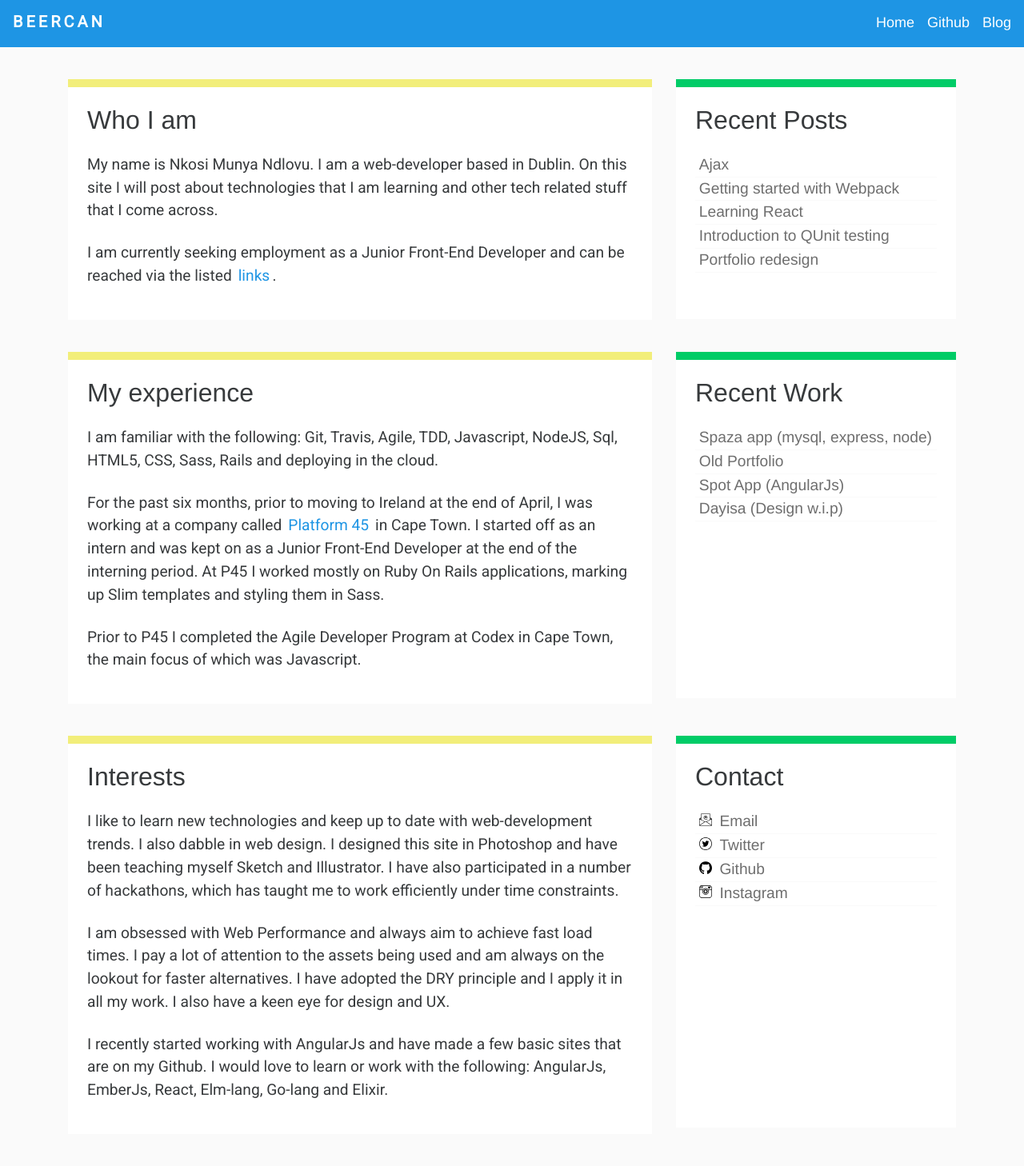
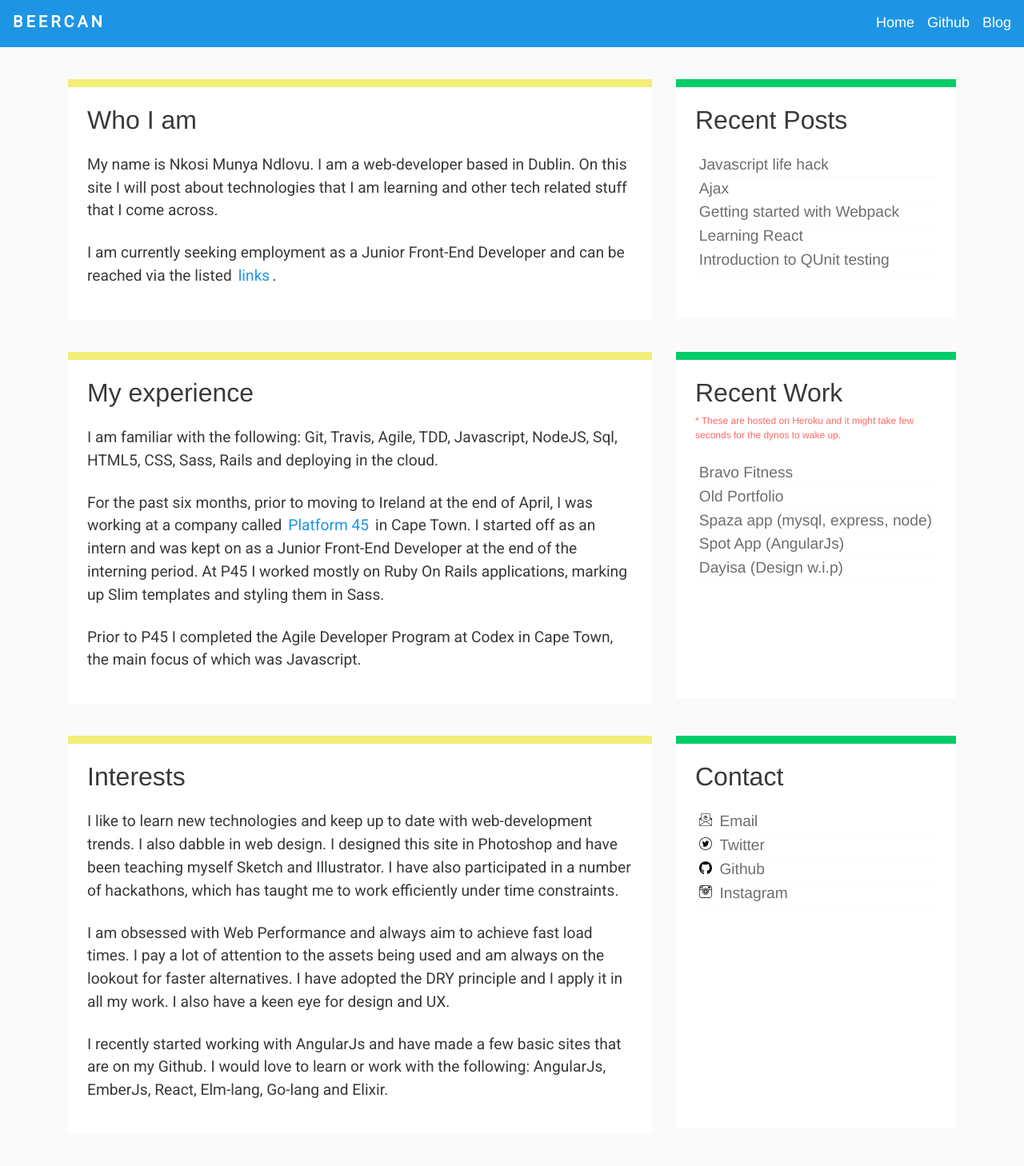
Before and after one commit to LookOnTheBrightSide/LookOnTheBrightSide.github.io, a Jekyll site: the page built from index.html, in a window 1280 px wide. Shown: the whole page at 80% size. Built offline with Jekyll 4.4.1, drawn with Linux system fonts in a browser that asks for light colours; nearby versions of some CDN libraries.

Commit message:
add: updated versions, gh pages, kramdown links now point to wildcard subdomain

```diff
--- a/_sass/_layout.sass
+++ b/_sass/_layout.sass
@@ -1,3 +1,7 @@
+.warning
+  color: lighten(red,20%)
+  font-size: 12px
+
 .post
   &__list
     text-align: center
--- a/index.html
+++ b/index.html
@@ -53,9 +53,11 @@
     <div class="col-md-4">
       <div class="blog work white green__top">
         <h2 class="blog__heading">Recent Work</h2>
+        <p class="warning">* These are hosted on Heroku and it might take few seconds for the dynos to wake up.</p>
         <div class="blog__posts">
+          <a class="blog__posts__link" target="_blank" href="http://bravo.beercan.co.za/">Bravo Fitness</a>
+          <a class="blog__posts__link" target="_blank" href="http://old.beercan.co.za/">Old Portfolio</a>
           <a class="blog__posts__link" target="_blank" href="http://africa.projectcodex.co/">Spaza app (mysql, express, node)</a>
-          <a class="blog__posts__link" target="_blank" href="https://nkosi-ndlovu-beercan.herokuapp.com/">Old Portfolio</a>
           <a class="blog__posts__link" target="_blank" href="https://github.com/Avopbr/Saints">Spot App (AngularJs)</a>
           <a class="blog__posts__link" target="_blank" href="https://github.com/LookOnTheBrightSide/dayisa">Dayisa (Design w.i.p)</a>
         </div>
```
Also changed, not shown: _posts/2016-06-19-javascricpt-life-hack.md (added, +24 -0 lines), Gemfile.lock.
